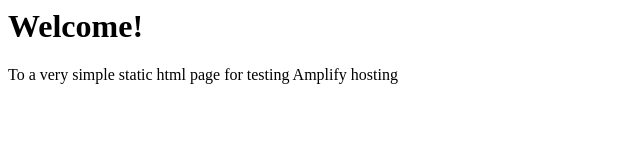
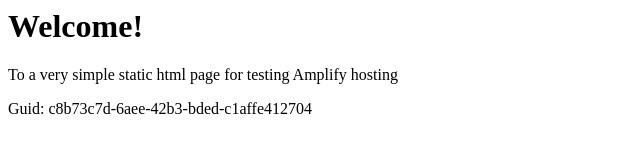
Before and after one commit to aws-aemilia-nrt/Github-PR-Commit-Integration-Test-DoNotTouch-GithubWebhookPreviewCanaryTest-v1-prod-ap-northeast-1, a website: page src/index.html in a window 1280 px wide. Shown: the whole page, without its empty margins (0-640 px from the left). Drawn offline with Linux system fonts and the light colour scheme.

Commit message:
commit from integ tests

```diff
--- a/src/index.html
+++ b/src/index.html
@@ -1,3 +1,5 @@
+
+
 <html lang="en">
 
 <head>
@@ -10,6 +12,6 @@
 <body>
     <h1>Welcome!</h1>
     <p>To a very simple static html page for testing Amplify hosting</p>
-</body>
+    <p>Guid: c8b73c7d-6aee-42b3-bded-c1affe412704</p></body>
 
 </html>
```
